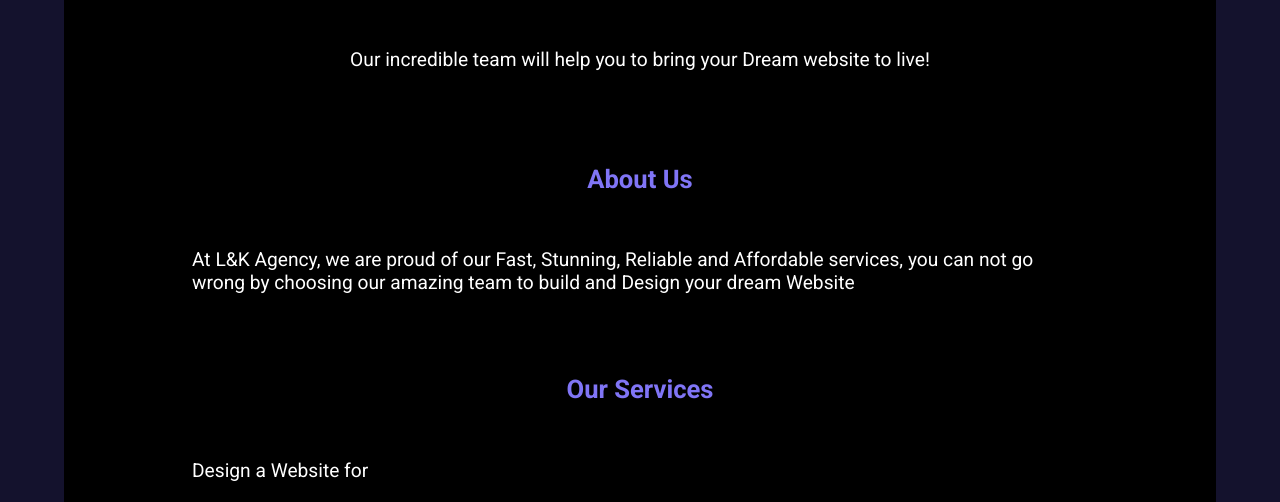
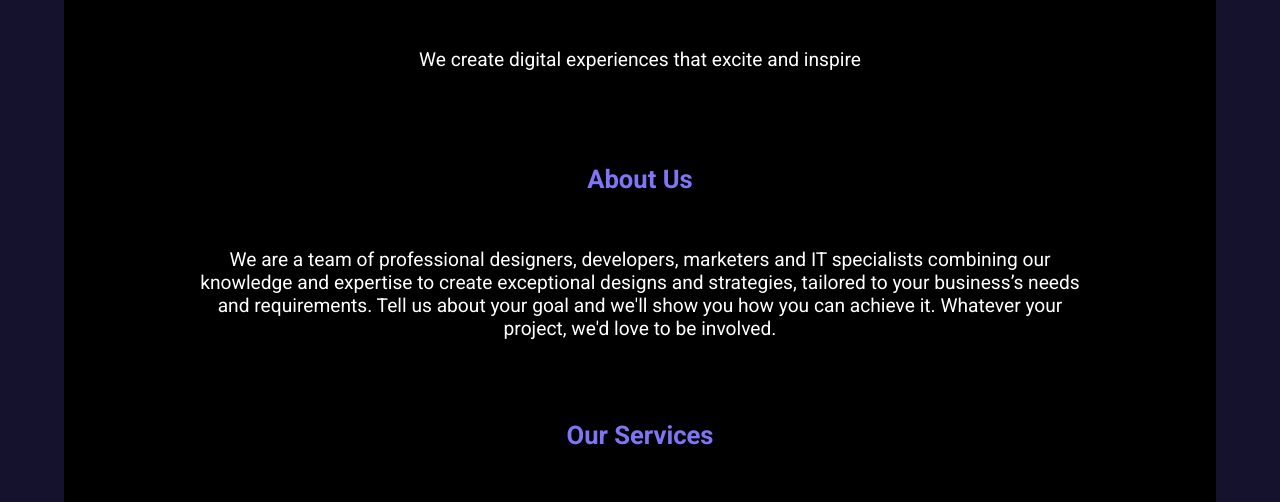
Before and after one commit to fac25/week2-project, a plain HTML site: page index.html in a window 1280 px wide. Shown: the part 376-878 px from the top of the page. Drawn offline with Linux system fonts and the light colour scheme.

Commit message:
add tex to about us and service, change in layout
Relates#21

```diff
--- a/index.html
+++ b/index.html
@@ -48,24 +48,28 @@
                     </ul>
                     <h1>Agency</h1>
                 </div> -->
-                <p>Our incredible team will help you to bring your Dream website to live!</p>
+                <p>We create digital experiences that excite and inspire</p>
             </div>
         </header>
 
         <main>
             <section class="about-us" id="about-us">
                 <h2>About Us</h2>
-                <p>At L&K Agency, we are proud of our Fast, Stunning, Reliable and Affordable services, you can not go
-                    wrong by choosing our amazing team to build and Design your dream Website</p>
+                <p>We are a team of professional designers, developers, marketers and IT specialists combining our knowledge and expertise to create exceptional designs and strategies, tailored to your business’s needs and requirements.
+
+                    Tell us about your goal and we'll show you how you can achieve it. Whatever your project, we'd love to be involved.</p>
             </section>
 
             <section>
                 <h2>Our Services</h2>
-                <ul>
-                    <li>
-                        <p>Design a Website for </p>
-                    </li>
-                </ul>
+                <p>
+                    Design</br>
+                    Development</br>
+                    Digital Marketing</br>
+                    Consultancy</br>
+                    Creative & Responsive Web Design
+
+            </p>
             </section>
             <!-- add pictures and text -->
             <section class="our-team" id="our-team">
--- a/style.css
+++ b/style.css
@@ -76,6 +76,7 @@ nav a:hover {
 
 p {
     font-size: clamp(1rem, 1.5vw, 2rem);
+    text-align: center;
 }
 
 h1 {
```
